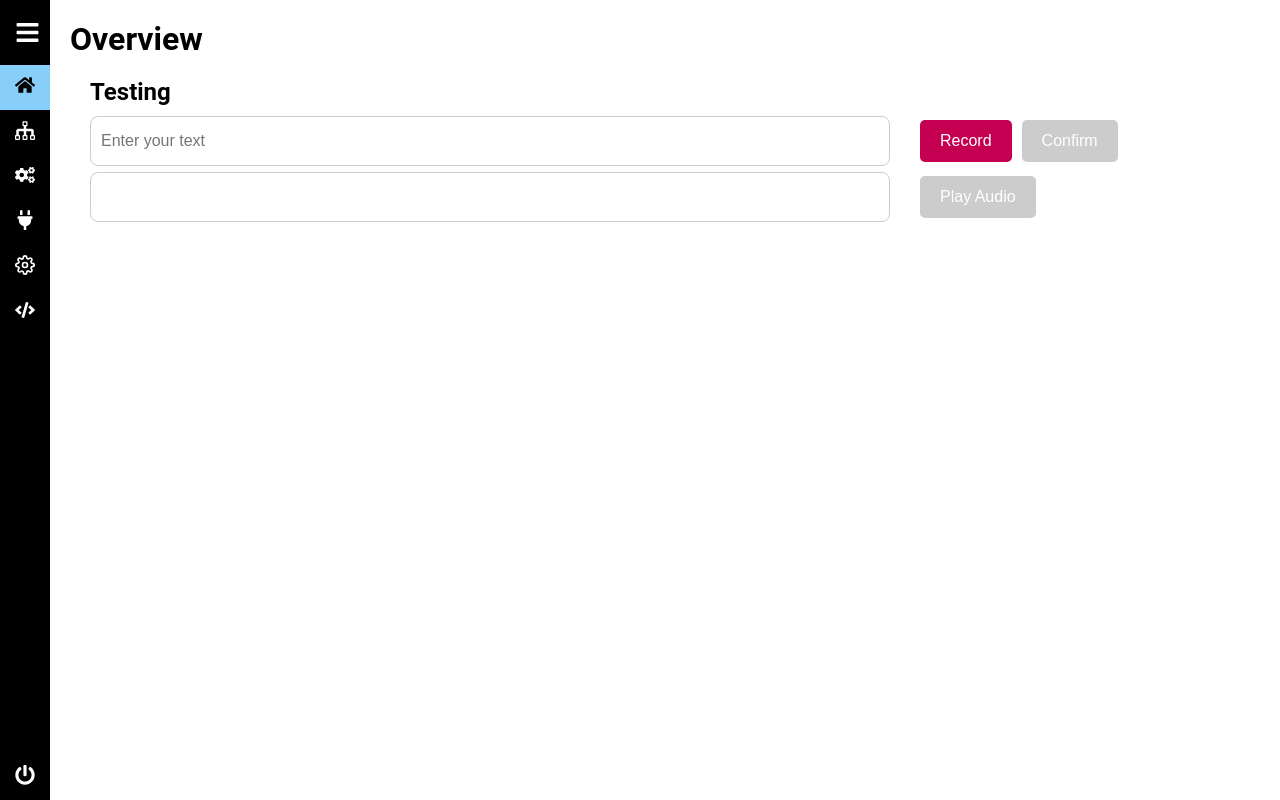
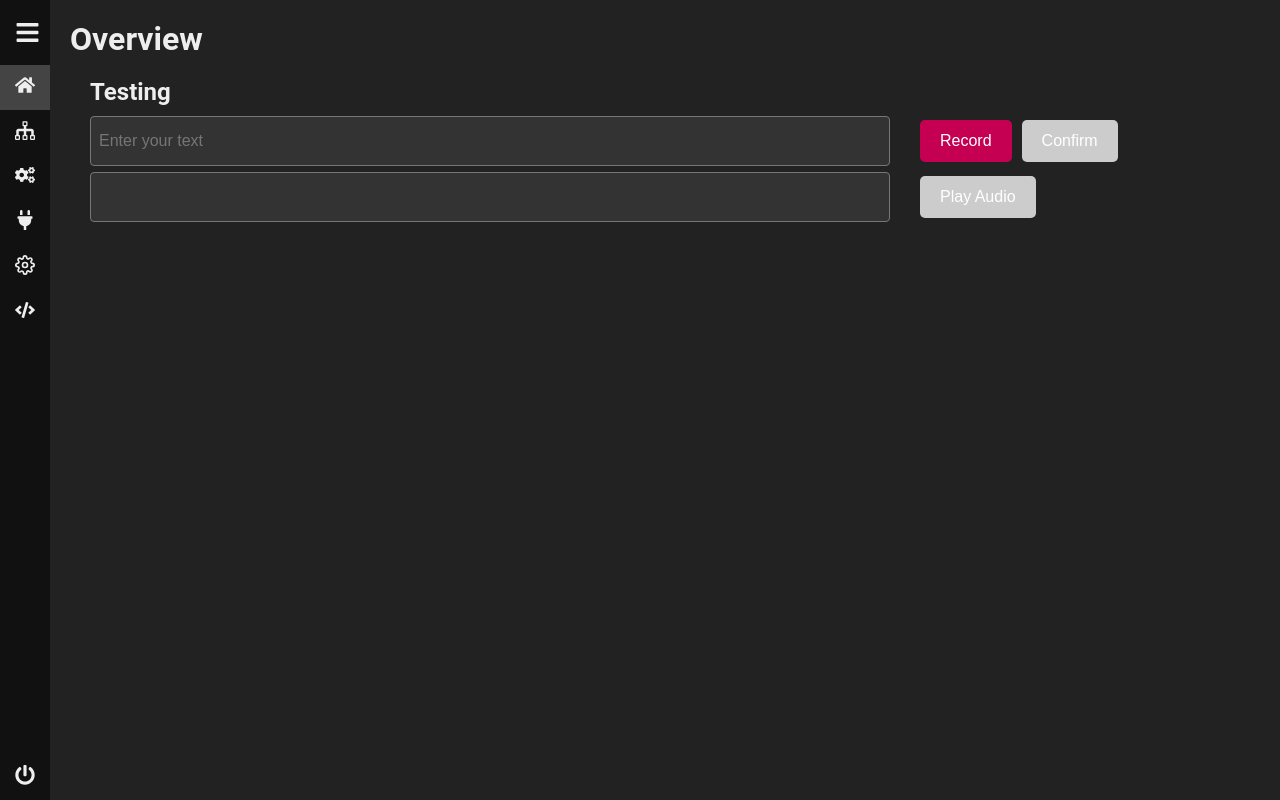
Before and after one commit to greerviau/openvoiceassistant-hub, a React (Create React App) app in the folder frontend/: page / in a window 1280 px wide. Built offline with nearby package versions, Linux system fonts and the light colour scheme; no server answers.

Commit message:
Dark theme is best theme

```diff
--- a/frontend/src/App.css
+++ b/frontend/src/App.css
@@ -2,6 +2,13 @@
   margin:0;
   padding:0;
   text-decoration: none;
+}
+
+body {
+  background-color: #222; /* Dark background */
+  color: #eee; /* Light text */
+  font-family: Roboto, Helvetica, sans-serif;
+  overscroll-behavior: none;
 }
 
 main {
@@ -17,8 +24,8 @@ main {
 .sidebar {
   position: sticky;
   top: 0;
-  background: #000;
-  color: #fff;
+  background: #111; /* Darker sidebar background */
+  color: #eee; /* Light text */
   height: 100vh;
   width: 200px;
   transition: all 0.5s;
@@ -54,7 +61,7 @@ main {
 
 .sidebar-item, .sidebar-power {
   display: flex;
-  color: #fff;
+  color: #eee; /* Light text */
   padding: 10px 15px;
   gap: 15px;
   transition: all 0.5s;
@@ -68,39 +75,31 @@ main {
 }
 
 .sidebar-power:hover {
-  background:lightskyblue;
-  color: #000;
+  background:#444; /* Darker hover background */
+  color: #eee; /* Light text */
   transition: all 0.5s;
   cursor: pointer;
 }
 
 .sidebar-item:hover {
-  background:lightskyblue;
-  color: #000;
+  background:#444; /* Darker hover background */
+  color: #eee; /* Light text */
   transition: all 0.5s;
 }
 
 .link:hover {
-  background:lightskyblue;
-  color: #000;
+  background:#444; /* Darker hover background */
+  color: #eee; /* Light text */
   transition: all 0.5s;
 }
 
 .active {
-  background: lightskyblue;
-  color: #000;
+  background: #444; /* Darker active background */
+  color: #eee; /* Light text */
 }
 
 .sidebar-icon, .sidebar-text {
   font-size: 20px;
-}
-
-body {
-  overscroll-behavior: none;
-}
-
-html {
-  font-family: Roboto, Helvetica, sans-serif;
 }
 
 /* CONTAINERS */
@@ -129,16 +128,16 @@ html {
 
 .item-list li {
   padding: 15px 20px;
-  background-color: #f5f5f5;
+  background-color: #333; /* Darker list item background */
   margin-bottom: 10px;
   border-radius: 5px;
-  box-shadow: 0 2px 4px rgba(0, 0, 0, 0.1);
+  box-shadow: 0 2px 4px rgba(255, 255, 255, 0.1); /* Inverted shadow */
   transition: background-color 0.3s ease-in-out;
   text-align: left;
 }
 
 .item-list li:hover {
-  background-color: #e0e0e0;
+  background-color: #444; /* Darker hover background */
 }
 
 .item-list li:last-child {
@@ -149,7 +148,7 @@ html {
   display: flex;
   justify-content: space-between;
   align-items: center;
-  border-bottom: 1px solid #ddd;
+  border-bottom: 1px solid #555; /* Darker border */
   padding: 10px;
   cursor: pointer;
 }
@@ -169,7 +168,7 @@ input {
   align-items: left;
   padding: 8px;
   box-sizing: border-box;
-  border: 1px solid #ccc;
+  border: 1px solid #777; /* Darker border */
   border-radius: 4px;
 }
 
@@ -333,10 +332,10 @@ input {
 .dropdown {
   padding: 10px;
   font-size: 16px;
-  border: 1px solid #ccc;
+  border: 1px solid #777; /* Darker border */
   border-radius: 5px;
-  background-color: #fff;
-  color: #333;
+  background-color: #333; /* Darker dropdown background */
+  color: #eee; /* Light text */
   appearance: none;
   -webkit-appearance: none;
   -moz-appearance: none;
@@ -354,7 +353,7 @@ input {
 
 .dropdown:focus {
   outline: none;
-  box-shadow: 0 0 5px rgba(0, 0, 0, 0.3);
+  box-shadow: 0 0 5px rgba(255, 255, 255, 0.3); /* Inverted shadow */
 }
 
 /* COLLAPSABLE SECTION */
@@ -364,7 +363,7 @@ input {
   justify-content: space-between;
   align-items: center;
   padding: 15px;
-  background-color: #f5f5f5;
+  background-color: #444; /* Darker section header background */
   cursor: pointer;
   user-select: none;
 }
@@ -376,7 +375,7 @@ input {
 
 .collapsible-section {
   margin-bottom: 20px;
-  border: 1px solid #ddd;
+  border: 1px solid #555; /* Darker border */
   border-radius: 5px;
   overflow: hidden;
   transition: height 0.3s ease-in-out;
@@ -384,7 +383,7 @@ input {
 
 .section-content {
   padding: 15px;
-  background-color: #fff;
+  background-color: #333; /* Darker section content background */
 }
 
 .collapsible-section.collapsed {
@@ -399,34 +398,124 @@ input {
   width: 800px;
   height: 50px;
   padding: 10px;
-  border: 1px solid #ccc;
+  border: 1px solid #777; /* Darker border */
   border-radius: 8px;
   font-size: 16px;
-  color: #333;
+  color: #eee; /* Light text */
 }
 
 .overview-field:focus {
   outline: none;
-  border-color: #007bff;
+  border-color: #007bff; /* Accent color */
 }
 
 /* LOGS */
 
 .text-red-400 {
-  color: red;
+  color: #dc3545; /* Error color */
 }
 
 .text-orange-300 {
-  color: orange;
+  color: #ffc107; /* Warning color */
 }
 
 .terminal {
-  background-color: #000;
-  color: #fff;
+  background-color: #111; /* Darker terminal background */
+  color: #eee; /* Light text */
   font-family: monospace;
   padding: 10px;
   border-radius: 5px;
-  border: 1px solid #ccc;
+  border: 1px solid #444; /* Darker border */
   overflow-y: auto;
   height: 500px; /* Adjust the height as needed */
 }
+
+/* Text Fields and Input Fields */
+
+input[type="text"],
+input[type="password"],
+input[type="email"],
+input[type="number"],
+textarea {
+  align-items: left;
+  padding: 8px;
+  box-sizing: border-box;
+  border: 1px solid #777; /* Darker border */
+  border-radius: 4px;
+  background-color: #333; /* Darker background */
+  color: #eee; /* Light text */
+}
+
+input[type="text"]:focus,
+input[type="password"]:focus,
+input[type="email"]:focus,
+input[type="number"]:focus,
+textarea:focus {
+  outline: none;
+  border-color: #007bff; /* Accent color */
+}
+
+input[type="checkbox"],
+input[type="radio"] {
+  margin-right: 5px;
+}
+
+select {
+  padding: 10px;
+  font-size: 16px;
+  border: 1px solid #777; /* Darker border */
+  border-radius: 5px;
+  background-color: #333; /* Darker background */
+  color: #eee; /* Light text */
+  appearance: none;
+  -webkit-appearance: none;
+  -moz-appearance: none;
+  cursor: pointer;
+}
+
+select:focus {
+  outline: none;
+  box-shadow: 0 0 5px rgba(255, 255, 255, 0.3); /* Inverted shadow */
+}
+
+input[type="file"] {
+  padding: 8px;
+  font-size: 16px;
+  border: 1px solid #777; /* Darker border */
+  border-radius: 4px;
+  background-color: #333; /* Darker background */
+  color: #eee; /* Light text */
+}
+
+input[type="file"]:focus {
+  outline: none;
+  border-color: #007bff; /* Accent color */
+}
+
+input[type="range"] {
+  -webkit-appearance: none;
+  width: 100%;
+  height: 10px;
+  background-color: #333; /* Darker background */
+  border-radius: 5px;
+  outline: none;
+  margin: 10px 0;
+}
+
+input[type="range"]::-webkit-slider-thumb {
+  -webkit-appearance: none;
+  appearance: none;
+  width: 20px;
+  height: 20px;
+  background-color: #007bff; /* Accent color */
+  border-radius: 50%;
+  cursor: pointer;
+}
+
+input[type="range"]::-moz-range-thumb {
+  width: 20px;
+  height: 20px;
+  background-color: #007bff; /* Accent color */
+  border-radius: 50%;
+  cursor: pointer;
+}
```
